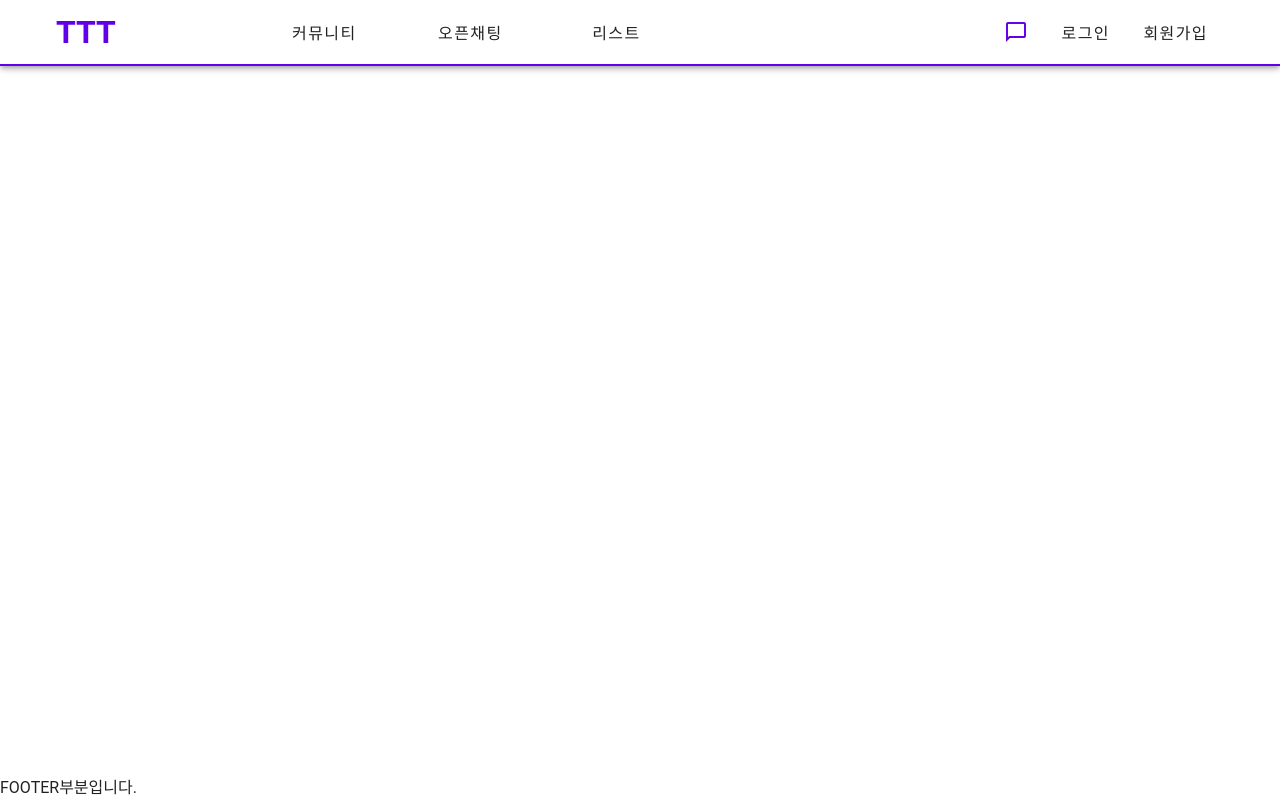
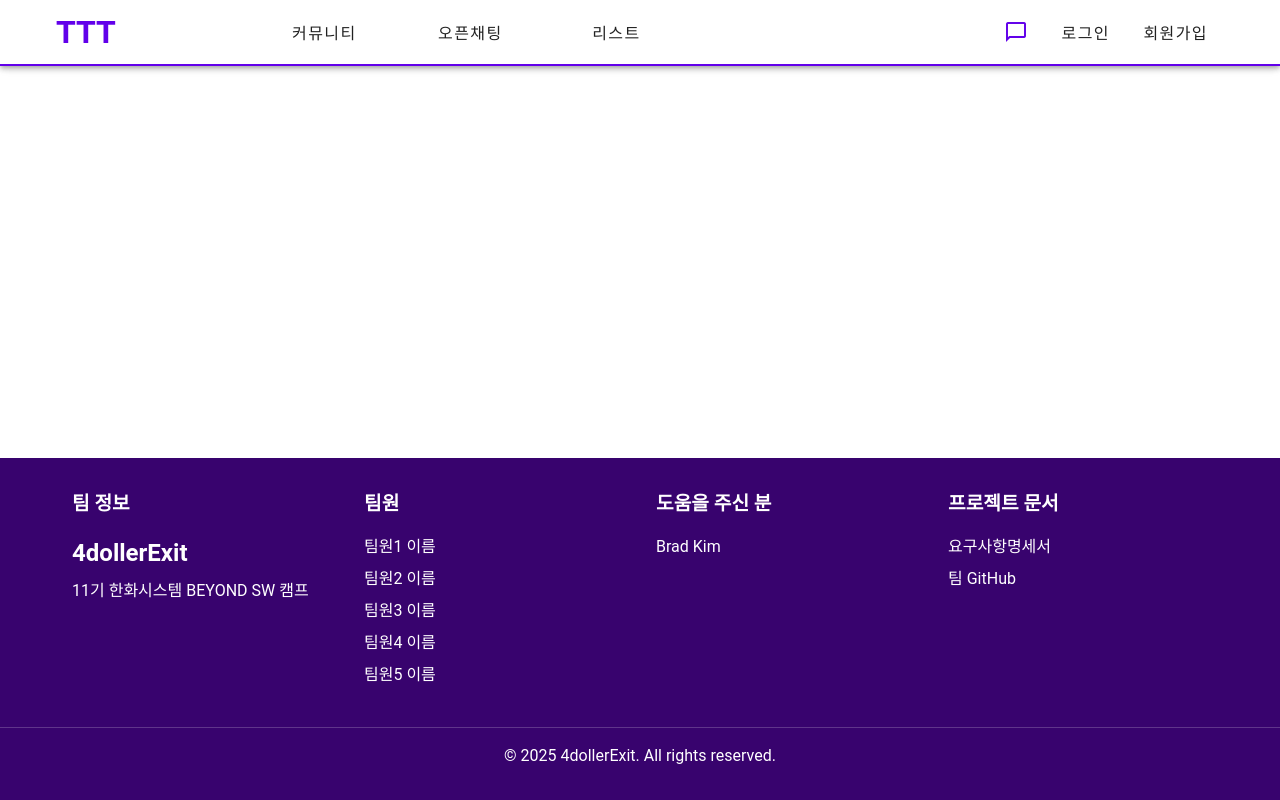
Before and after one commit to luail/ttt_front_deploy_test, a Vue app: page / in a window 1280 px wide. Built offline with nearby package versions, Linux system fonts and the light colour scheme; a small style sheet from the web is missing.

Commit message:
Docs: header 드롭다운 수정

```diff
--- a/src/components/FooterComponent.vue
+++ b/src/components/FooterComponent.vue
@@ -1,6 +1,119 @@
 <template>
-  FOOTER부분입니다.
+  <footer class="footer">
+    <div class="footer-content">
+      <div class="footer-section">
+        <h3>팀 정보</h3>
+        <p class="team-name">4dollerExit</p>
+        <p>11기 한화시스템 BEYOND SW 캠프</p>
+      </div>
+
+      <div class="footer-section">
+        <h3>팀원</h3>
+        <ul class="team-members">
+          <li><a href="https://github.com/member1" target="_blank">팀원1 이름</a></li>
+          <li><a href="https://github.com/member2" target="_blank">팀원2 이름</a></li>
+          <li><a href="https://github.com/member3" target="_blank">팀원3 이름</a></li>
+          <li><a href="https://github.com/member4" target="_blank">팀원4 이름</a></li>
+          <li><a href="https://github.com/member5" target="_blank">팀원5 이름</a></li>
+        </ul>
+      </div>
+
+      <div class="footer-section">
+        <h3>도움을 주신 분</h3>
+        <p><a href="https://inf.run/KZWA" target="_blank">Brad Kim</a></p>
+      </div>
+
+      <div class="footer-section">
+        <h3>프로젝트 문서</h3>
+        <ul>
+          <li><a href="#" target="_blank">요구사항명세서</a></li>
+          <li><a href="https://github.com/4dollerExit" target="_blank">팀 GitHub</a></li>
+        </ul>
+      </div>
+    </div>
+
+    <div class="footer-bottom">
+      <p>&copy; 2025 4dollerExit. All rights reserved.</p>
+    </div>
+  </footer>
 </template>
+
 <script>
-export default {}
+export default {
+  name: 'FooterComponent'
+}
 </script>
+
+<style scoped>
+.footer {
+  background-color: #38036e;
+  color: #fff;
+  padding: 2rem 0;
+}
+
+.footer-content {
+  max-width: 1200px;
+  margin: 0 auto;
+  display: flex;
+  justify-content: space-around;
+  padding: 0 1rem;
+}
+
+.footer-section {
+  flex: 1;
+  margin: 0 1rem;
+}
+
+.footer-section h3 {
+  margin-bottom: 1rem;
+  font-size: 1.2rem;
+  color: #fff;
+}
+
+.team-name {
+  font-size: 1.5rem;
+  font-weight: bold;
+  margin-bottom: 0.5rem;
+}
+
+.footer-section ul {
+  list-style: none;
+  padding: 0;
+}
+
+.footer-section ul li {
+  margin-bottom: 0.5rem;
+}
+
+.footer-section a {
+  color: #fff;
+  text-decoration: none;
+  transition: color 0.3s ease;
+}
+
+.footer-section a:hover {
+  color: #b388ff;
+}
+
+.footer-section p a:hover {
+  color: #b388ff;
+}
+
+.footer-bottom {
+  text-align: center;
+  margin-top: 2rem;
+  padding-top: 1rem;
+  border-top: 1px solid rgba(255, 255, 255, 0.2);
+}
+
+@media (max-width: 768px) {
+  .footer-content {
+    flex-direction: column;
+    text-align: center;
+  }
+
+  .footer-section {
+    margin: 1rem 0;
+  }
+}
+</style>
--- a/src/components/HeaderComponent.vue
+++ b/src/components/HeaderComponent.vue
@@ -5,80 +5,89 @@
         <v-row align="center" no-gutters>
           <!-- 로고 -->
           <v-col cols="2">
-            <router-link to="/" class="text-decoration-none">
+            <router-link to="/ttt" class="text-decoration-none">
               <h1 class="logo">TTT</h1>
             </router-link>
           </v-col>
 
           <!-- 메인 메뉴 -->
           <v-col cols="6">
+            <v-row no-gutters>
+              <v-col cols="3">
                 <v-menu open-on-hover offset-y>
                   <template v-slot:activator="{ props }">
-                <v-row no-gutters>
-                  <v-col cols="3">
                     <v-btn v-bind="props" class="menu-btn" variant="text" block flat :ripple="false"
                       :class="{ 'active-menu': hoveredMenu === 'community' }"
                       @mouseover="hoveredMenu = 'community'"
                       @mouseleave="hoveredMenu = null">
                       커뮤니티
                     </v-btn>
+                  </template>
+                  <v-card class="dropdown-menu" flat>
+                    <v-list>
+                      <v-list-item to="/ttt/post/list/0">전체게시판</v-list-item>
+                      <v-list-item to="/ttt/post/list/1">자유게시판</v-list-item>
+                      <v-list-item to="/ttt/post/list/2">정보게시판</v-list-item>
+                    </v-list>
+                  </v-card>
+                </v-menu>
               </v-col>
+
               <v-col cols="3">
+                <v-menu open-on-hover offset-y>
+                  <template v-slot:activator="{ props }">
                     <v-btn v-bind="props" class="menu-btn" variant="text" block flat :ripple="false"
                       :class="{ 'active-menu': hoveredMenu === 'chat' }"
                       @mouseover="hoveredMenu = 'chat'"
                       @mouseleave="hoveredMenu = null">
                       오픈채팅
                     </v-btn>
+                  </template>
+                  <v-card class="dropdown-menu" flat>
+                    <v-list>
+                      <v-list-item to="/ttt/chat/list">오픈채팅리스트</v-list-item>
+                    </v-list>
+                  </v-card>
+                </v-menu>
               </v-col>
+
               <v-col cols="3">
+                <v-menu open-on-hover offset-y>
+                  <template v-slot:activator="{ props }">
                     <v-btn v-bind="props" class="menu-btn" variant="text" block flat :ripple="false"
                       :class="{ 'active-menu': hoveredMenu === 'list' }"
                       @mouseover="hoveredMenu = 'list'"
                       @mouseleave="hoveredMenu = null">
                       리스트
                     </v-btn>
+                  </template>
+                  <v-card class="dropdown-menu" flat>
+                    <v-list>
+                      <v-list-item to="/ttt/project/find">프로젝트</v-list-item>
+                    </v-list>
+                  </v-card>
+                </v-menu>
               </v-col>
+
               <v-col cols="3" v-if="userRole === 'ADMIN'">
+                <v-menu open-on-hover offset-y>
+                  <template v-slot:activator="{ props }">
                     <v-btn v-bind="props" class="menu-btn" variant="text" block flat :ripple="false"
                       :class="{ 'active-menu': hoveredMenu === 'admin' }"
                       @mouseover="hoveredMenu = 'admin'"
                       @mouseleave="hoveredMenu = null">
                       관리자
                     </v-btn>
-                  </v-col>
-                </v-row>
                   </template>
-
-              <!-- 드롭다운 메뉴 -->
                   <v-card class="dropdown-menu" flat>
-                <v-row no-gutters>
-                  <v-col cols="3">
-                    <v-list>
-                      <v-list-item to="/ttt/post/list/0">전체게시판</v-list-item>
-                      <v-list-item to="/ttt/post/list/1">자유게시판</v-list-item>
-                      <v-list-item to="/ttt/post/list/2">정보게시판</v-list-item>
-                    </v-list>
-                  </v-col>
-                  <v-col cols="3">
-                    <v-list>
-                      <v-list-item to="/ttt/chat/list">오픈채팅리스트</v-list-item>
-                    </v-list>
-                  </v-col>
-                  <v-col cols="3">
-                    <v-list>
-                      <v-list-item to="/ttt/project/find">프로젝트</v-list-item>
-                    </v-list>
-                  </v-col>
-                  <v-col cols="3" v-if="userRole === 'ADMIN'">
                     <v-list>
                       <v-list-item to="/ttt/blog/list">블로그</v-list-item>
                       <v-list-item to="/ttt/user/list">회원목록조회</v-list-item>
                     </v-list>
+                  </v-card>
+                </v-menu>
               </v-col>
             </v-row>
-              </v-card>
-            </v-menu>
           </v-col>
 
           <!-- 우측 메뉴 -->
@@ -312,6 +321,7 @@ export default {
 .dropdown-menu {
   margin-top: 8px;
   min-width: 100%;
+  left: 0;
   box-shadow: 0 2px 8px rgba(0,0,0,0.1) !important;
 }
 
```
Lines whose indentation alone changed are shown as unchanged.
